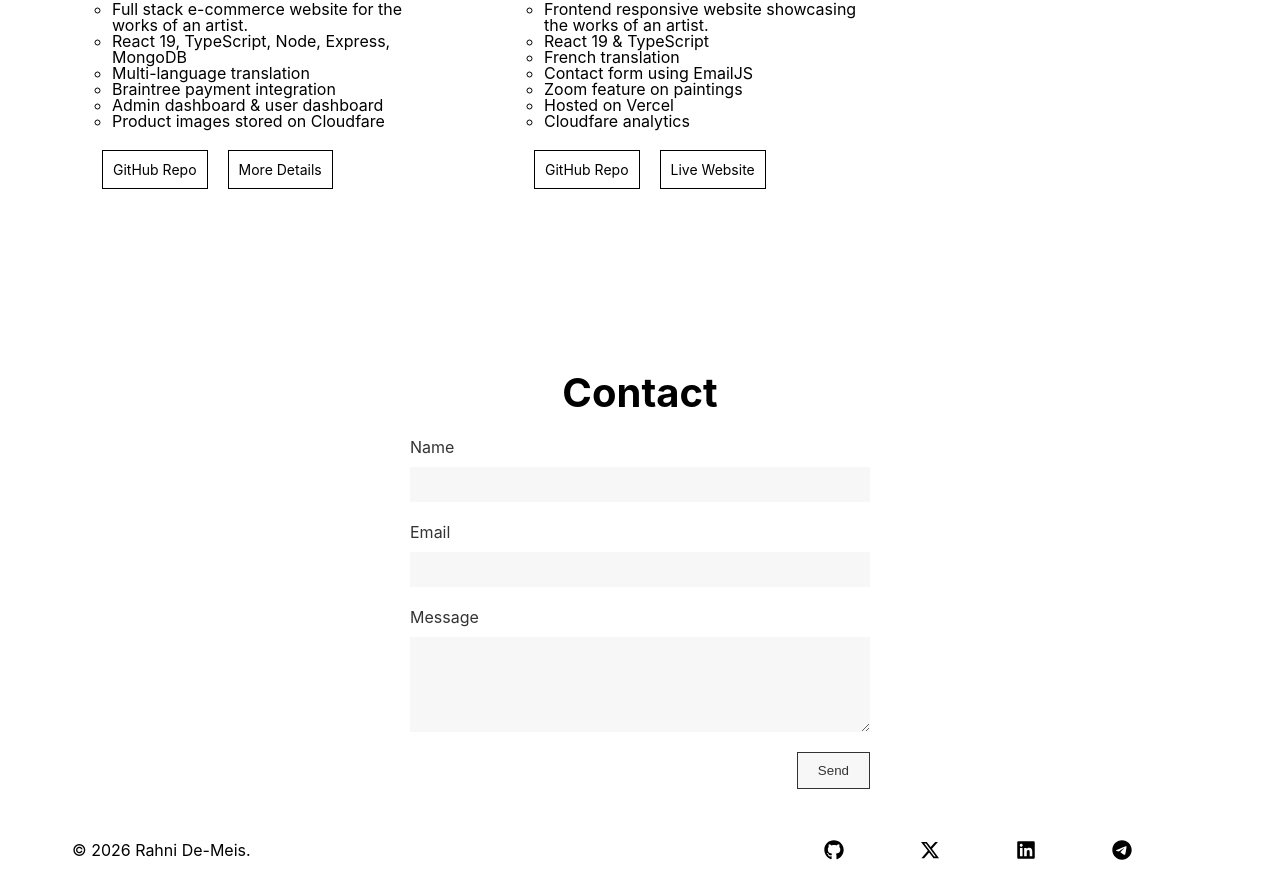
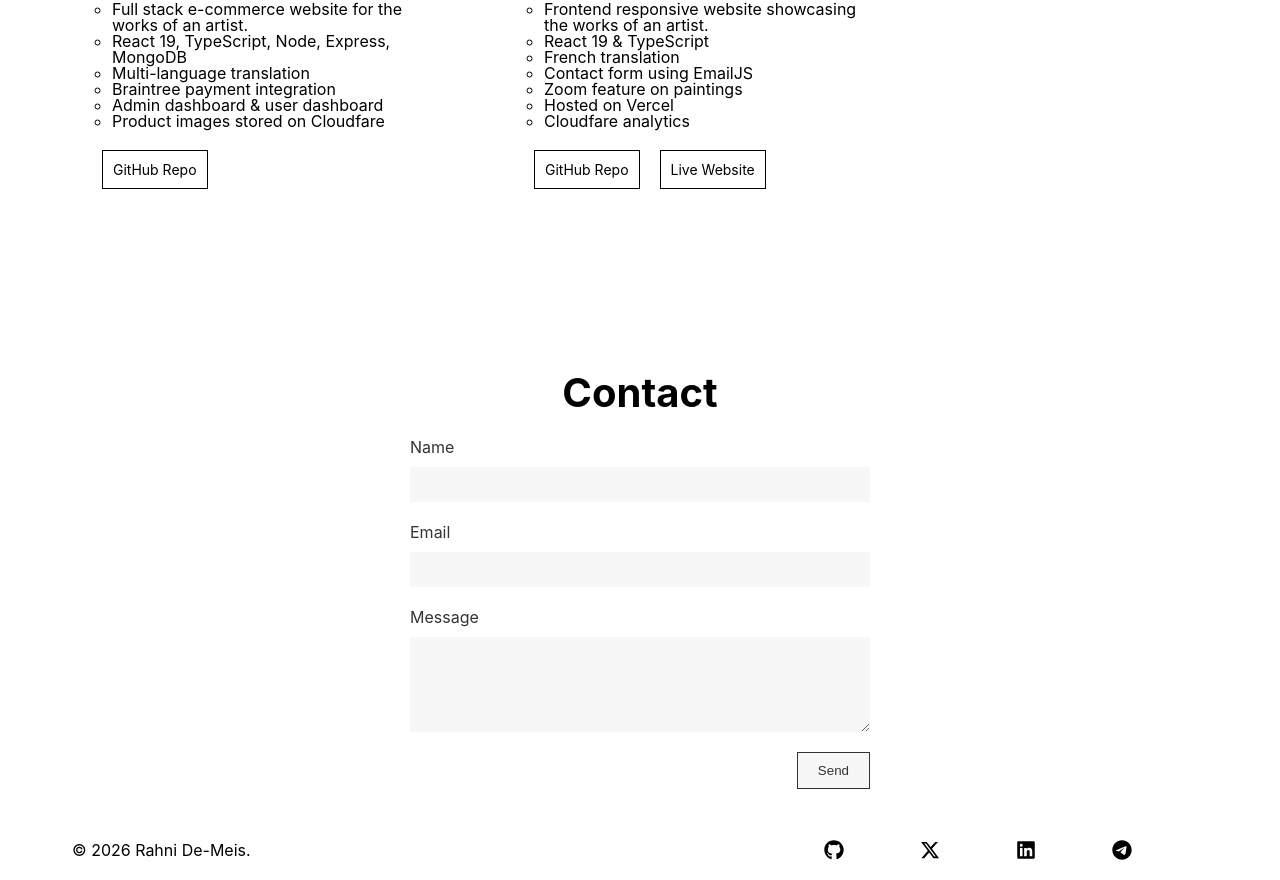
Before and after one commit to RahniDev/portfolio-2026, a React (Vite) app: page / in a window 1280 px wide. Shown: the part 1708-2588 px from the top of the page. Built offline with nearby package versions, Linux system fonts and the light colour scheme; no server answers; a web font is replaced by a local one.

Commit message:
Remove project details page

```diff
--- a/src/components/Projects/Projects.tsx
+++ b/src/components/Projects/Projects.tsx
@@ -17,7 +17,6 @@ const Projects = () => {
             <li>Product images stored on Cloudfare</li>
           </ul>
           <a href="https://github.com/RahniDev/artist-ecommerce">GitHub Repo</a>
-          <a href="/ecommerce">More Details</a>
         </div>
         <div className={styles.projectCard}>
           <h3>Artist Portfolio</h3>
```
Also changed, not shown: src/components/Projects/EcommerceProject.tsx (deleted, +0 -8 lines).
